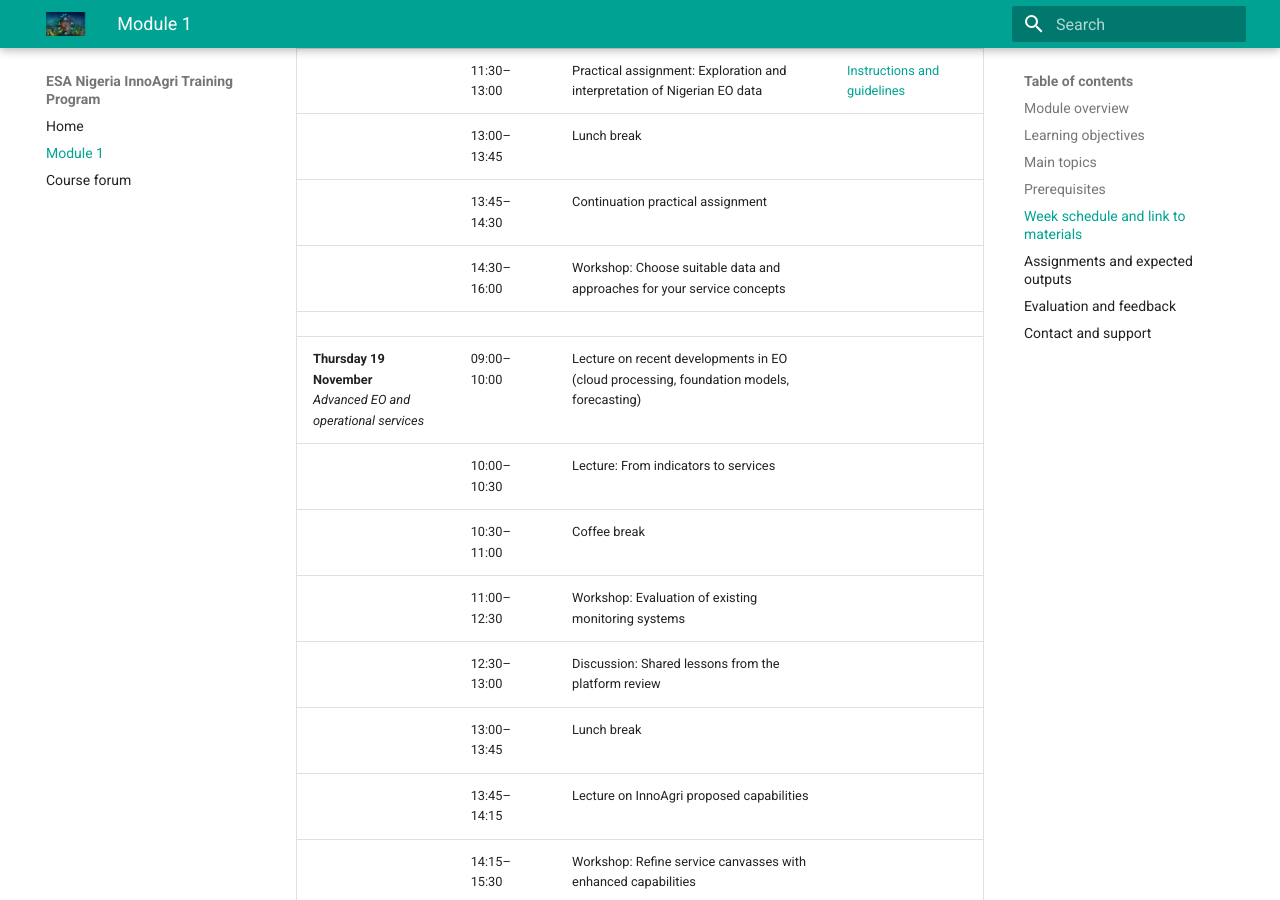
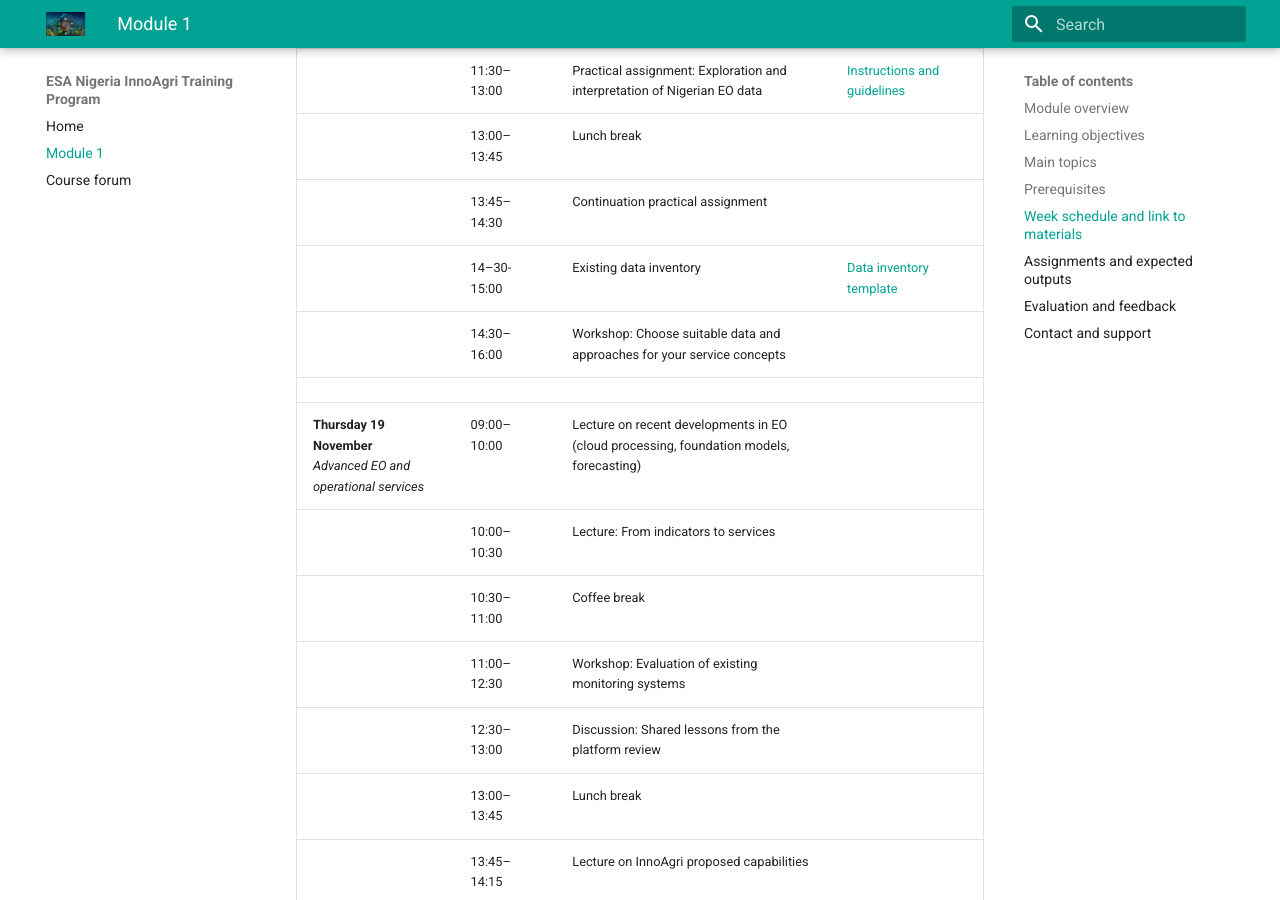
Before and after one commit to ESA-Nigeria-InnoAgri/InnoAgri-training, an MkDocs documentation site: the page built from docs/module-01/index.md, in a window 1280 px wide and 900 px high, scrolled down 4497 px. Built offline with MkDocs 1.6.1 and Material for MkDocs 9.7.7, drawn with Linux system fonts in a browser that asks for light colours.

Commit message:
data inventory template

```diff
--- a/docs/module-01/index.md
+++ b/docs/module-01/index.md
@@ -119,6 +119,7 @@ All participants are requested to:
 | | 11:30–13:00 | Practical assignment: Exploration and interpretation of Nigerian EO data | [Instructions and guidelines](../module-01/resources/lectures/10_InnoAgri_QGIS_Exercise.pdf) |
 | | 13:00–13:45 | Lunch break | |
 | | 13:45–14:30 | Continuation practical assignment | |
+| | 14–30-15:00 | Existing data inventory | [Data inventory template](../module-01/resources/lectures/8_Data_inventory.pptx) |
 | | 14:30–16:00 | Workshop: Choose suitable data and approaches for your service concepts  | |
 | | | | |
 | **Thursday 19 November**<br>*Advanced EO and operational services* | 09:00–10:00 | Lecture on recent developments in EO (cloud processing, foundation models, forecasting) | |
```
Also changed, not shown: 1 other file.
